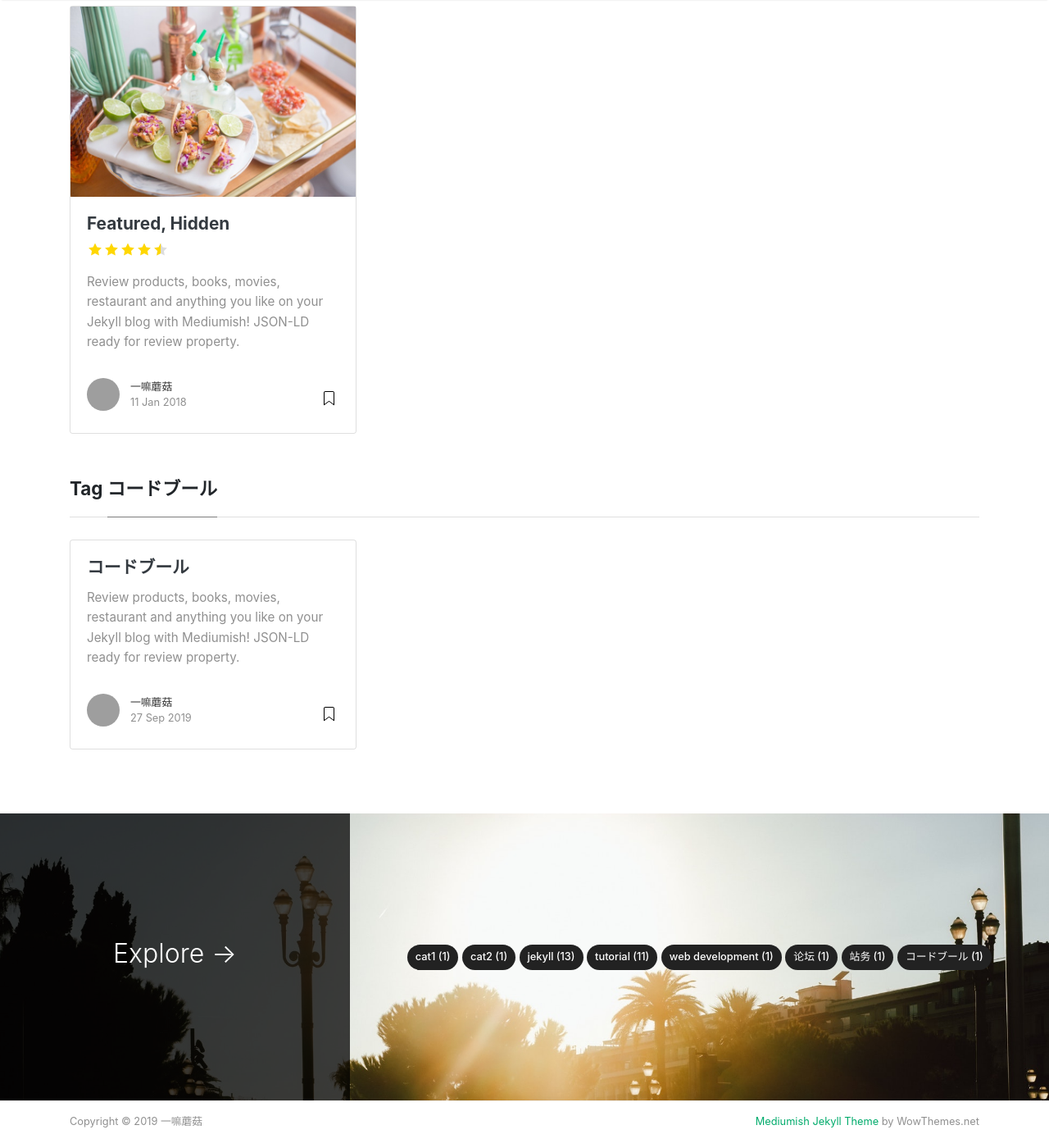
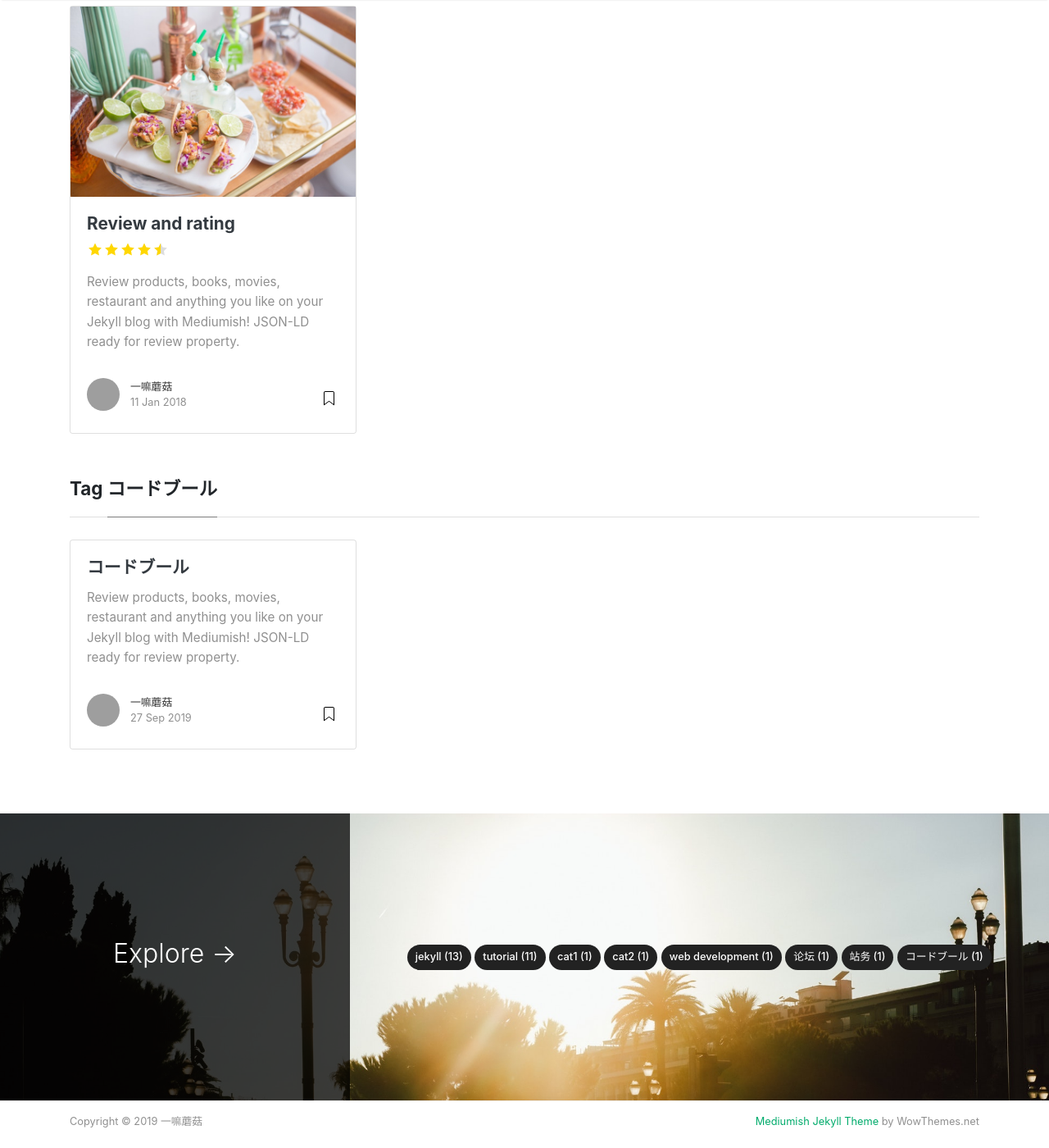
Before and after one commit to mogu-shirahi/mogu-shirahi.github.io, a Jekyll site: the page built from _pages/tags.md, in a window 1280 px wide and 1400 px high, scrolled down 958 px. Shown: the whole window at 82% size. Built offline with Jekyll 4.4.1, drawn with Linux system fonts in a browser that asks for light colours; nearby versions of some CDN libraries; some of the changed text lies outside the part shown; grey boxes are pictures that could not be loaded.

Commit message:
Update and rename 2018-01-11-customer-service.md to 2018-01-11-review-and-rating.md

```diff
--- a/_posts/2018-01-11-customer-service.md
+++ b/_posts/2018-01-11-review-and-rating.md
@@ -3,7 +3,7 @@
 author: mogu
 featured: false
 hidden: true
-title:  "Featured, Hidden"
+title:  "Review and rating"
 categories: [ Cat1, Cat2 ]
 tags: [red, yellow]
 image: assets/images/11.jpg
```
